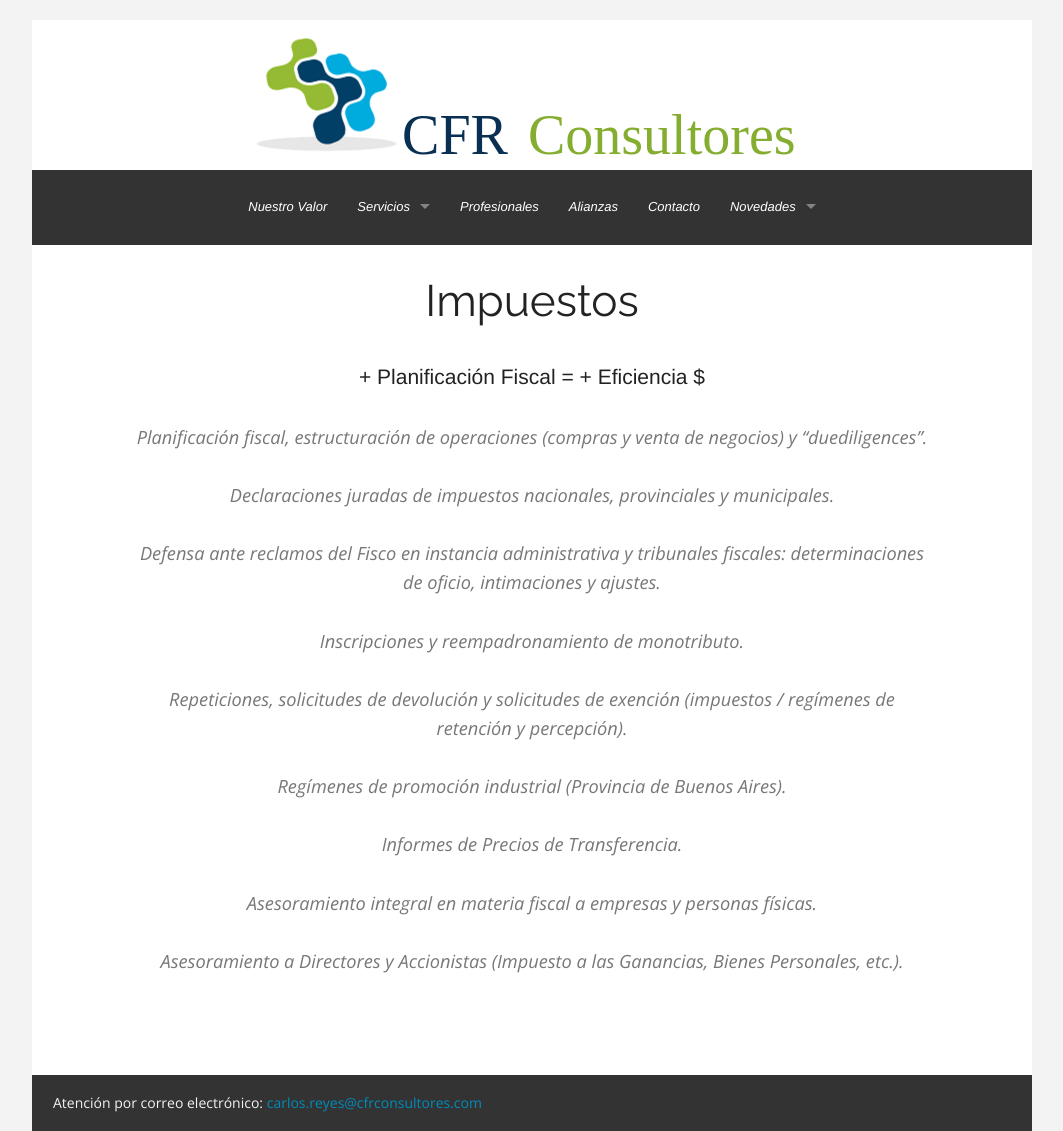
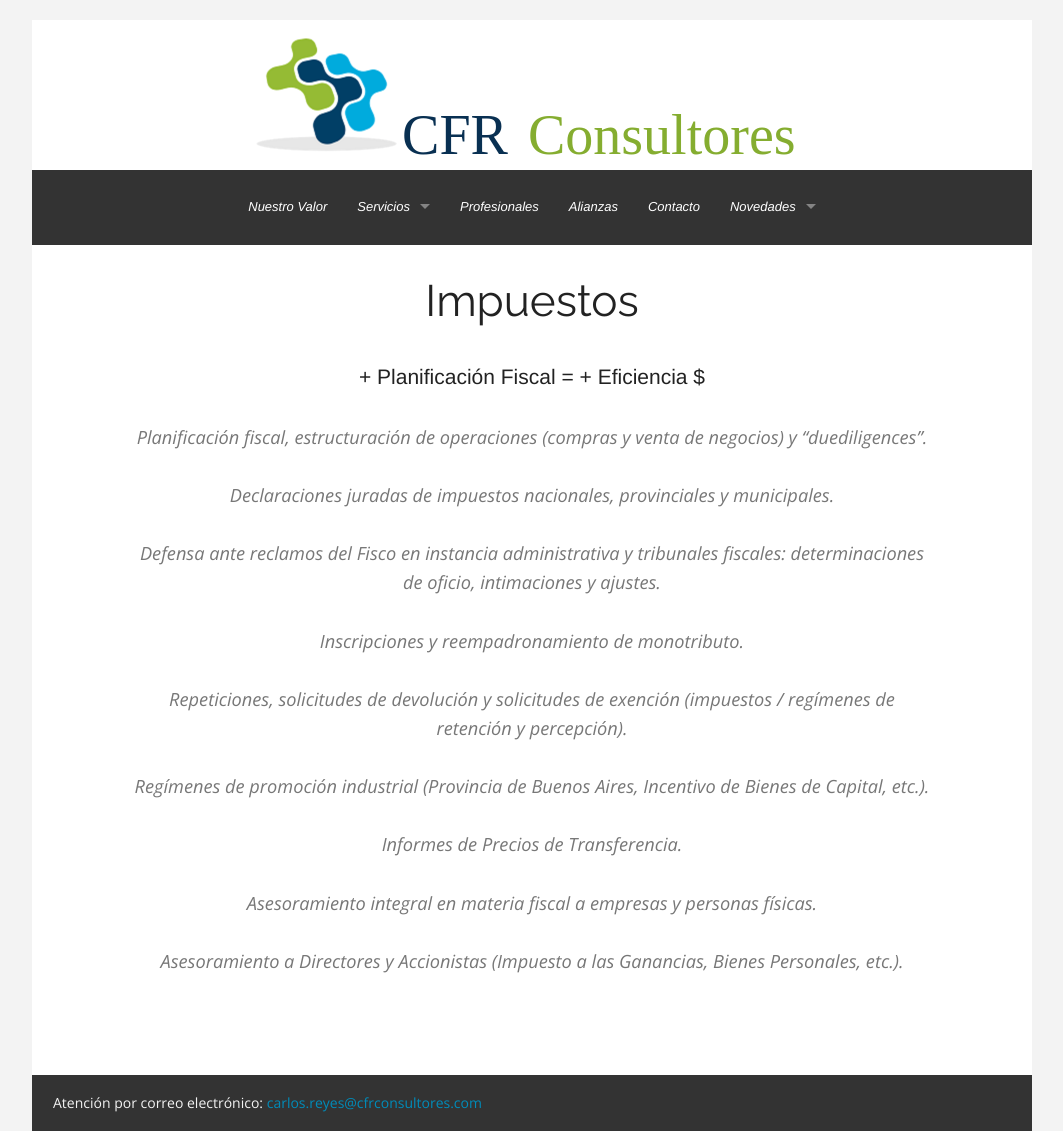
Before and after one commit to cfrconsultores/cfrconsultores.github.io, a Jekyll site: the page built from servicios/impuestos/index.md, in a window 1280 px wide. Shown: the whole page, without its empty margins (108-1171 px from the left). Built offline with Jekyll 4.4.1, drawn with Linux system fonts in a browser that asks for light colours; some web fonts are replaced.

Commit message:
mail 28 de mayo. modificacion en reg. de promocion

```diff
--- a/servicios/impuestos/index.md
+++ b/servicios/impuestos/index.md
@@ -20,7 +20,7 @@ Inscripciones y reempadronamiento  de monotributo.
 
 Repeticiones, solicitudes de devolución y solicitudes de exención (impuestos / regímenes de retención y percepción).
 
-Regímenes de promoción industrial (Provincia de Buenos Aires).
+Regímenes de promoción industrial (Provincia de Buenos Aires, Incentivo de Bienes de Capital, etc.).
 
 Informes de Precios de Transferencia.
 
```
